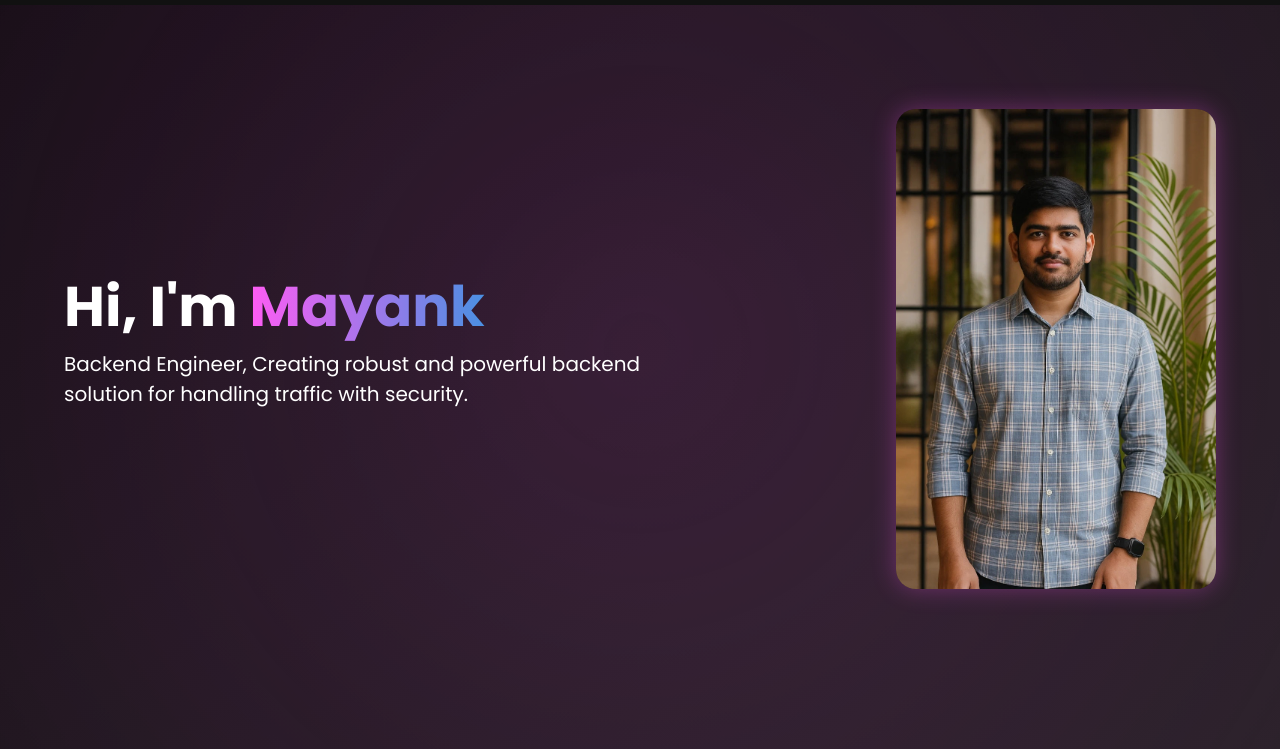
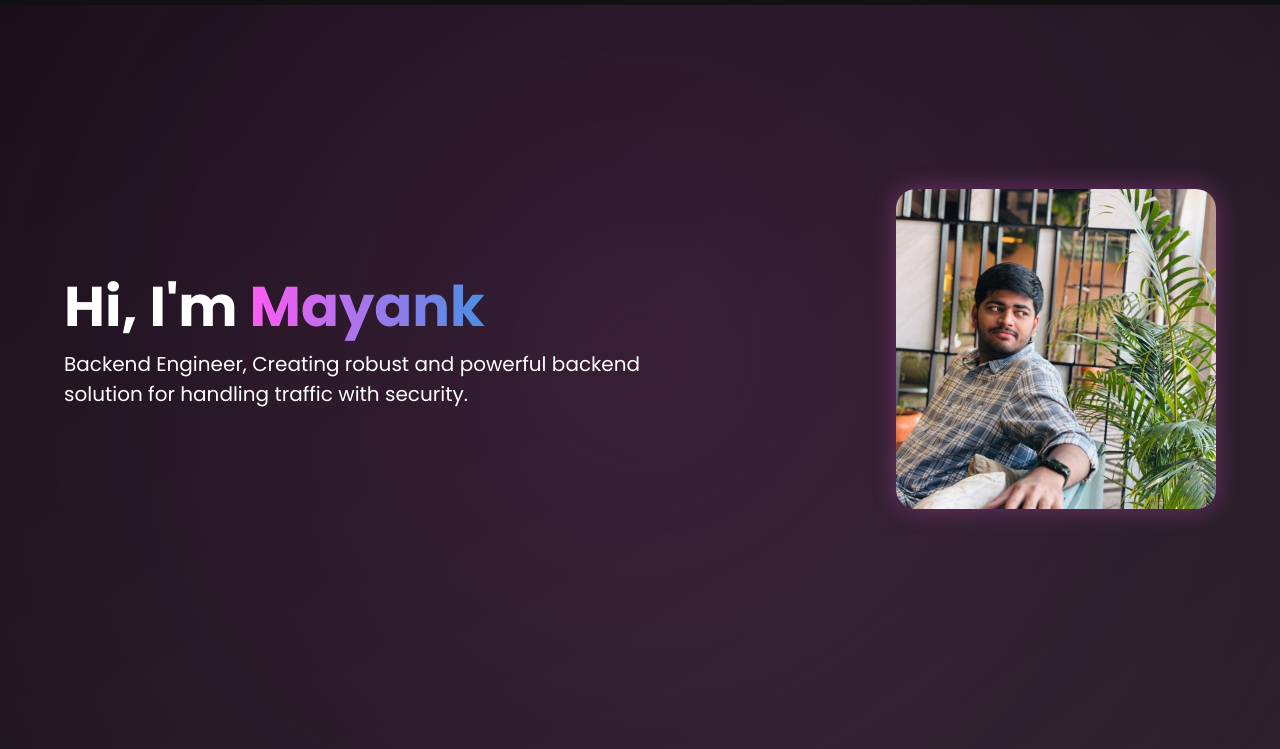
Before and after one commit to mkj6304/Portfolio, a plain HTML site: page index.html in a window 1280 px wide. Shown: the part 51-800 px from the top of the page. Drawn offline with nearby package versions, Linux system fonts and the light colour scheme.

Commit message:
Profile picture updated

```diff
--- a/index.html
+++ b/index.html
@@ -215,7 +215,7 @@
       <h1>Hi, I'm <span id="typing-name">Mayank</span></h1>
       <p class="lead">Backend Engineer, Creating robust and powerful backend solution for handling traffic with security.</p>
     </div>
-    <img id="hero-img" src="img1.jpg" alt="Profile Picture" />
+    <img id="hero-img" src="img.jpg" alt="Profile Picture" />
   </section>
 
   <!-- Projects Section -->
```
